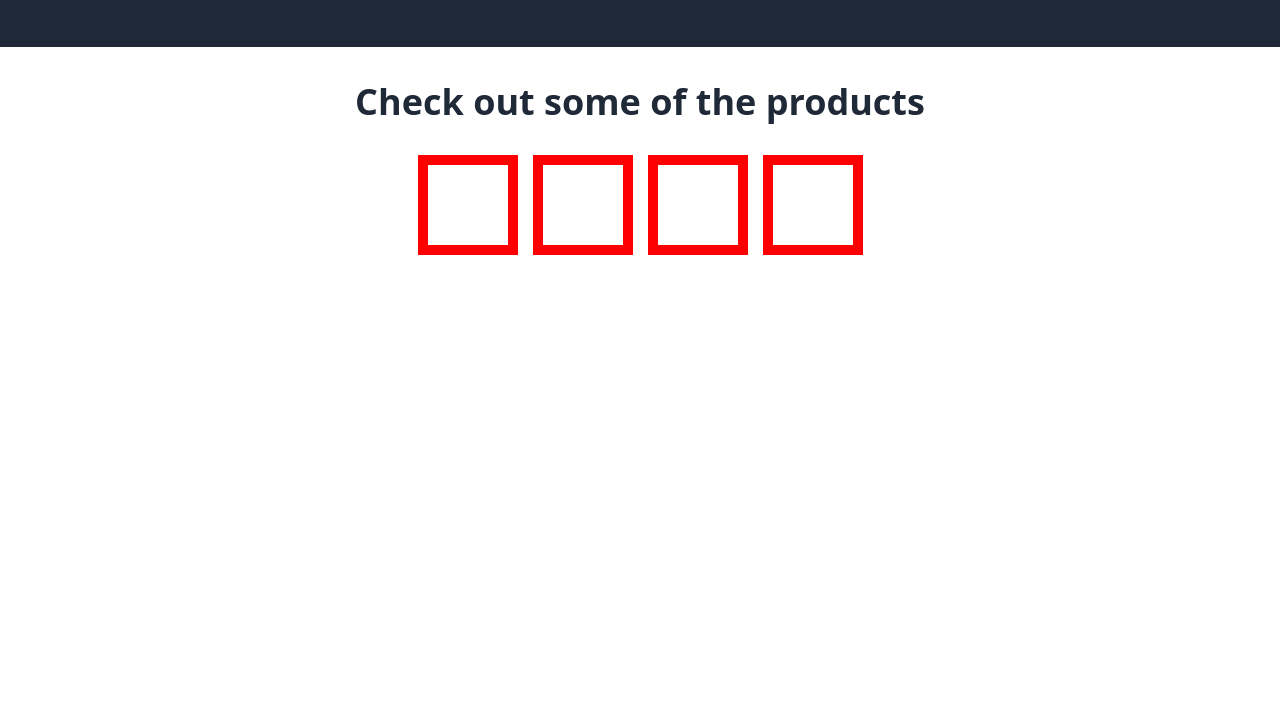
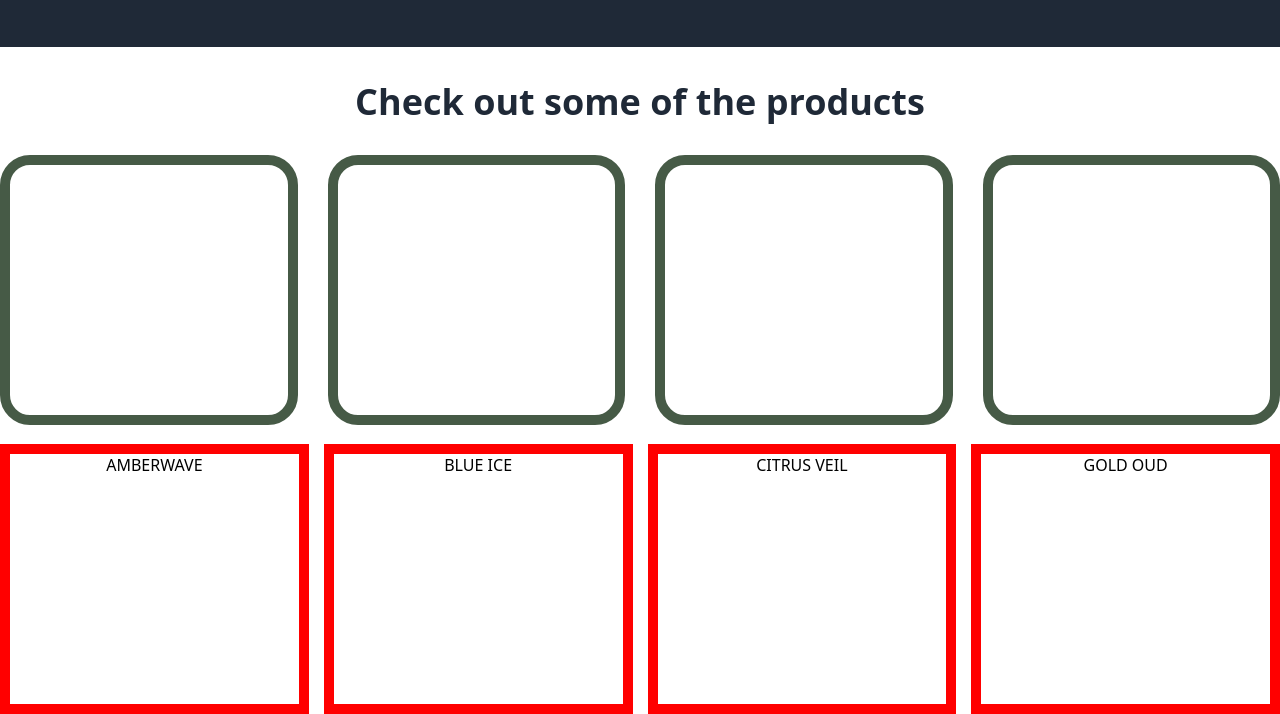
Before and after one commit to Safywan/Landing-page, a plain HTML site: page index.html in a window 1280 px wide. Shown: the part 831-1545 px from the top of the page. Before the commit the page ends 1086 px from the top, so only its background shows below. Drawn offline with Linux system fonts and the light colour scheme.

Commit message:
Fixed shrinking issue for logo. Added product image background.

```diff
--- a/index.html
+++ b/index.html
@@ -37,10 +37,18 @@
     <div class="content">
         <h2>Check out some of the products</h2>
         <div class="products">
-            <div class="item"></div>
-            <div class="item"></div>
-            <div class="item"></div>
-            <div class="item"></div>
+            <div class="images">
+                <div class="item"></div>
+                <div class="item"></div>
+                <div class="item"></div>
+                <div class="item"></div>
+            </div>
+            <div class="names">
+                <div class="description">AMBERWAVE</div>
+                <div class="description">BLUE ICE</div>
+                <div class="description">CITRUS VEIL</div>
+                <div class="description">GOLD OUD</div>
+            </div>
         </div>
     </div>
 
--- a/style.css
+++ b/style.css
@@ -22,14 +22,13 @@ body {
     margin-bottom: 30px;
     padding: 20px;
     margin-right: 30px;
+    flex-wrap: wrap;
 }
 
 #logo {
     display: flex;
-    font-size: 24px;
-    color: gold;
     margin-left: 60px;
-
+    flex-shrink: 0;
 }
 
 #logo img {
@@ -128,14 +127,33 @@ body {
     justify-content: center;
 
 }
-.products{
+
+.products .images {
+    display: flex;
+    justify-content: center;
+    gap: 30px;
+    margin-bottom: 19px;
+}
+
+.products .names {
     display: flex;
     justify-content: center;
     gap: 15px;
 
 }
-.item{
-    width: 100px;
-    height: 100px;
+
+.item {
+    display: flex;
+    width: 431px;
+    height: 270px;
+    border: 10px solid rgb(70, 90, 70);
+    border-radius: 30px;
+}
+
+.description{
+    display: flex;
+    justify-content: center;
+    width: 431px;
+    height: 270px;
     border: 10px solid red;
 }
```
